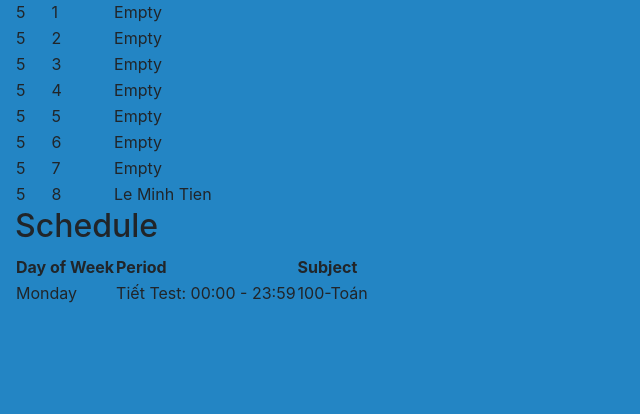
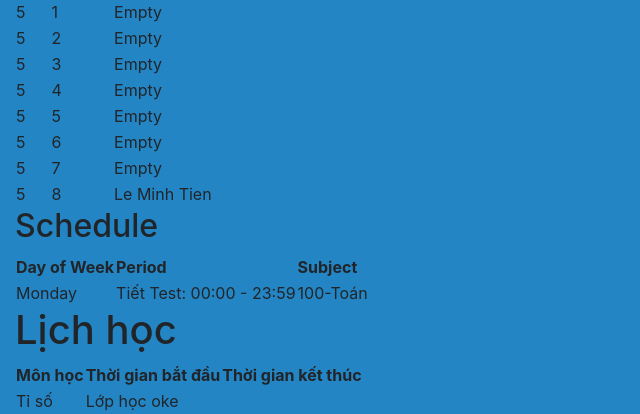
Before and after one commit to CodeBotX/class_50_dev, a Django app: a page that uses CM/templates/summary.html in a window 1280 px wide. Shown: the part 1821-2235 px from the top of the page, without its empty margins (0-640 px from the left). Before the commit the page ends 2124 px from the top, so only its background shows below. Run offline with Django 4.2, Linux system fonts and the light colour scheme; data comes from the database, SQL or seed files in the repository; both versions use the stored data as it was after the commit.

Commit message:
thêm tiết học cho summary

```diff
--- a/CM/templates/summary.html
+++ b/CM/templates/summary.html
@@ -227,5 +227,30 @@ trường thứ tự toàn trường
     <p>No schedule available for this classroom.</p>
     {% endif %}
 
+    <h1>Lịch học</h1>
+    <div class="lessons-container">
+        {% if lessons %}
+            <table>
+                <thead>
+                    <tr>
+                        <th>Môn học</th>
+                        <th>Thời gian bắt đầu</th>
+                        <th>Thời gian kết thúc</th>
+                    </tr>
+                </thead>
+                <tbody>
+                {% for lesson in lessons %}
+                    <tr>
+                        <td>{{lesson.name}}</td>
+                        <td>{{ lesson.comment }}</td>
+                    </tr>
+                {% endfor %}
+                </tbody>
+            </table>
+        {% else %}
+            <p>Không có tiết học nào để hiển thị.</p>
+        {% endif %}
+    </div>
+
 
 {% endblock content %}
```
Also changed, not shown: db.sqlite3.
